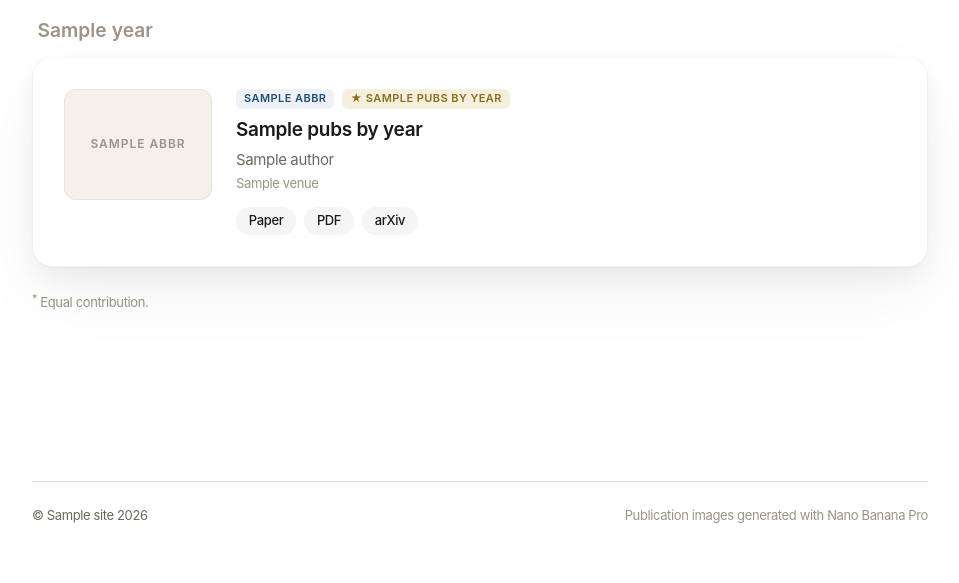
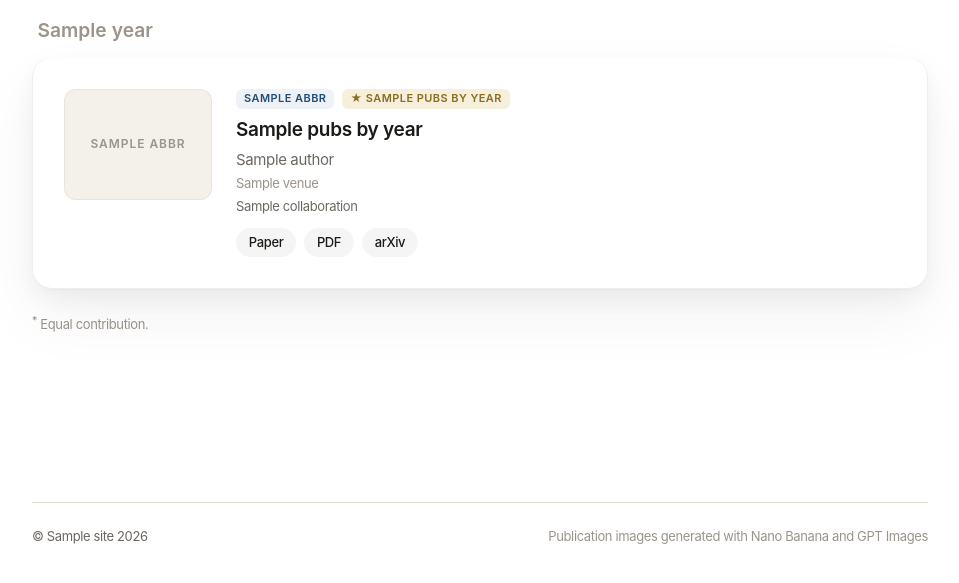
Before and after one commit to brunzema/brunzema.github.io, a Flask app: template templates/publications.html in a window 1280 px wide. Shown: the part 186-769 px from the top of the page, without its empty margins (160-1119 px from the left). Run offline with Flask 3, Linux system fonts and the light colour scheme; the template is opened without the code that fills it: most values are stand-ins (such as "Sample title", 1, 10 or a date in 2020).

Commit message:
Update publications, homepage ordering, and research credits

```diff
--- a/app.py
+++ b/app.py
@@ -188,6 +188,8 @@ def parse_publications() -> list[dict]:
 
         year_str = entry.get("year", "0").strip()
         year = int(year_str) if year_str.isdigit() else 0
+        month_str = entry.get("month", "0").strip()
+        month = int(month_str) if month_str.isdigit() and 1 <= int(month_str) <= 12 else 0
 
         pub = {
             "key": entry.get("ID", ""),
@@ -196,6 +198,8 @@ def parse_publications() -> list[dict]:
             "venue": clean_latex(venue),
             "abbr": clean_latex(entry.get("abbr", "")),
             "year": year,
+            "month": month,
+            "collaboration": clean_latex(entry.get("collaboration", "")),
             "abstract": clean_latex(entry.get("abstract", "")),
             "arxiv": arxiv_url,
             "html": entry.get("html", "").strip(),
@@ -219,6 +223,7 @@ def parse_publications() -> list[dict]:
 def index():
     publications = parse_publications()
     selected = [p for p in publications if p["selected"]]
+    selected.sort(key=lambda p: (p["year"], p["month"]), reverse=True)
     return render_template("index.html", site=SITE, selected_publications=selected, is_me=is_me)
 
 
--- a/static/css/style.css
+++ b/static/css/style.css
@@ -757,13 +757,21 @@ main { padding-top: var(--nav-h); }
   margin-bottom: 0.15rem;
 }
 
-.author-me { color: var(--ink); font-weight: 600; }
+.author-me { color: var(--ink); font-weight: 700; }
 
 .pub-venue {
   font-size: var(--t-foot);
   color: var(--subtle);
   margin-bottom: 0.85rem;
 }
+
+.pub-collaboration {
+  font-size: var(--t-foot);
+  color: var(--muted);
+  margin-bottom: var(--s-3);
+}
+
+.pub-venue:has(+ .pub-collaboration) { margin-bottom: var(--s-1); }
 
 .pub-links {
   display: flex;
--- a/templates/base.html
+++ b/templates/base.html
@@ -49,7 +49,7 @@
       <div class="footer-inner">
         <span class="footer-copy">© {{ site.name }} 2026</span>
         {% if not request.path.startswith('/visualizations/') %}
-          <span class="footer-note">Publication images generated with Nano Banana Pro</span>
+          <span class="footer-note">Publication images generated with Nano Banana and GPT Images</span>
         {% endif %}
       </div>
     </div>
--- a/templates/partials/pub_card.html
+++ b/templates/partials/pub_card.html
@@ -59,6 +59,10 @@
       <p class="pub-venue">{{ pub.venue }}</p>
     {% endif %}
 
+    {% if pub.collaboration %}
+      <p class="pub-collaboration">{{ pub.collaboration }}</p>
+    {% endif %}
+
     <!-- Links -->
     <div class="pub-links">
       {% if pub.html %}
```
Also changed, not shown: static/img/publication_preview/agentic_bo.png, static/img/publication_preview/bo_controller_tuning_review.png (added), 1 other file.
